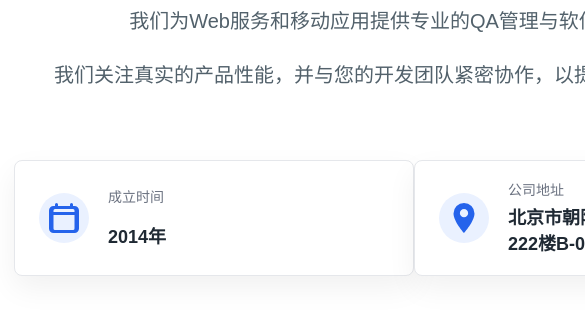
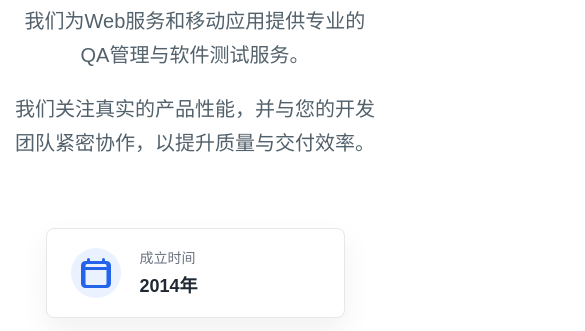
Before and after one commit to tyheetech/chu, a plain HTML site: page index.html in a window 390 px wide. Shown: the part 693-1024 px from the top of the page, 585 px wide, since content can reach past the window. Drawn offline with Linux system fonts and the light colour scheme.

Commit message:
Enhance styling for facts section in about layout
Add styles for about layout facts section

```diff
--- a/style.css
+++ b/style.css
@@ -540,6 +540,11 @@ p {
   .button {
     width: 100%;
   }
+
+   .about-layout .facts {
+  grid-template-columns: 1fr;
+  max-width: 100%;
+  gap: 16px;}
 }
 
 .facts .icon,
```
